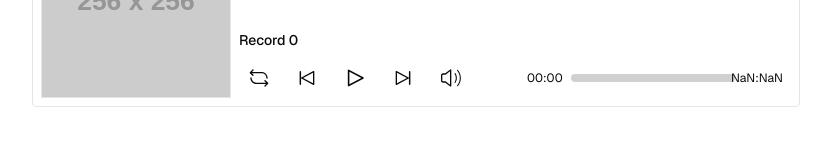
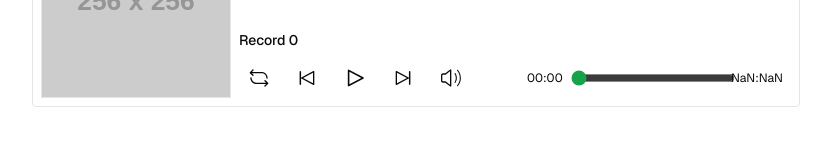
Before and after one commit to kalynbeach/wave-player, a Next.js app: page / in a window 1280 px wide. Shown: the part 443-588 px from the top of the page, without its empty margins (224-1055 px from the left). Built offline with nearby package versions, Linux system fonts and the light colour scheme.

Commit message:
update refs and track-progress-bar

```diff
--- a/src/components/track-controls.tsx
+++ b/src/components/track-controls.tsx
@@ -23,7 +23,8 @@ type TrackControlsProps = {
   previous: () => void;
   next: () => void;
   mute: () => void;
-  rangeInputRef: React.RefObject<HTMLInputElement>;
+  audioRef: React.RefObject<HTMLAudioElement>;
+  progressBarRef: React.RefObject<HTMLInputElement>;
 };
 
 export default function TrackControls({
@@ -38,7 +39,8 @@ export default function TrackControls({
   previous,
   next,
   mute,
-  rangeInputRef,
+  audioRef,
+  progressBarRef,
 }: TrackControlsProps) {
   return (
     <div className="track-controls w-full flex flex-col md:flex-row gap-2 items-center justify-between">
@@ -75,10 +77,10 @@ export default function TrackControls({
       </div>
 
       <TrackProgressBar
-        track={track}
         trackDuration={trackDuration}
         currentTime={currentTime}
-        rangeInputRef={rangeInputRef}
+        audioRef={audioRef}
+        progressBarRef={progressBarRef}
       />
     </div>
   );
--- a/src/components/track-progress-bar.tsx
+++ b/src/components/track-progress-bar.tsx
@@ -5,14 +5,14 @@ import { useState, useEffect } from "react";
 import { Progress } from "@/components/ui/progress"
 
 type TrackProgressBar = {
-  track: Track;
   trackDuration: number;
   currentTime: number;
-  rangeInputRef: React.RefObject<HTMLInputElement>;
+  audioRef: React.RefObject<HTMLAudioElement>;
+  progressBarRef: React.RefObject<HTMLInputElement>;
 };
 
-export default function TrackProgressBar({ track, trackDuration, currentTime, rangeInputRef }: TrackProgressBar) {
-  const [progress, setProgress] = useState<number>(0);
+export default function TrackProgressBar({ trackDuration, currentTime, audioRef, progressBarRef }: TrackProgressBar) {
+  // const [progress, setProgress] = useState<number>(0);
 
   function formatTime(time: number): string {
     if (time === 0) return `00:00`;
@@ -24,13 +24,10 @@ export default function TrackProgressBar({ track, trackDuration, currentTime, ra
   }
 
   function onProgressBarChange(event: React.ChangeEvent<HTMLInputElement>) {
-    console.log(`[TrackProgressBar] onProgressBarChange: `, event.target.value);
+    console.log(`[TrackProgressBar] onProgressBarChange: `, parseInt(event.target.value));
+    if (!audioRef.current) return;
+    audioRef.current.currentTime = parseInt(event.target.value);
   }
-
-  // useEffect(() => {
-  //   console.log(`[TrackProgressBar] currentTime: `, currentTime);
-  //   console.log(`[TrackProgressBar] trackDuration: `, trackDuration);
-  // }, [currentTime, trackDuration]);
 
   return (
     <div className="track-progress-bar w-full flex flex-row items-center justify-between">
@@ -41,18 +38,19 @@ export default function TrackProgressBar({ track, trackDuration, currentTime, ra
 
       {/* Progress Bar */}
       <div className="w-full flex flex-row items-center justify-center">
-        {/* <input
+        <input
           type="range"
-          ref={rangeInputRef}
-          defaultValue={0}
+          ref={progressBarRef}
           onChange={onProgressBarChange}
+          value={currentTime}
+          max={Math.round(trackDuration)}
           className="w-full accent-green-600 dark:accent-green-400"
+        />
+        {/* <Progress
+          value={progress}
+          max={Math.round(trackDuration)}
+          className="accent-green-600 dark:accent-green-400"
         /> */}
-        <Progress
-          value={currentTime}
-          max={trackDuration}
-          className="accent-green-600 dark:accent-green-400"
-        />
       </div>
 
       {/* Track Duration */}
--- a/src/components/wave-player.tsx
+++ b/src/components/wave-player.tsx
@@ -21,10 +21,11 @@ export default function WavePlayer({ id, playlist }: WavePlayerProps) {
   const [volume, setVolume] = useState<number>(1);
 
   const audioRef = useRef<HTMLAudioElement | null>(null);
+  const progressBarRef = useRef<HTMLInputElement>(null);
+
   const audioContextRef = useRef<AudioContext | null>(null);
-  const audioSourceNodeRef = useRef<MediaElementAudioSourceNode | null>(null);
-  const audioGainNodeRef = useRef<GainNode | null>(null);
-  const progressBarRef = useRef<HTMLInputElement>(null);
+  // const audioSourceNodeRef = useRef<MediaElementAudioSourceNode | null>(null);
+  // const audioGainNodeRef = useRef<GainNode | null>(null);
 
   useEffect(() => {
     if (!audioContextRef.current) {
@@ -34,10 +35,6 @@ export default function WavePlayer({ id, playlist }: WavePlayerProps) {
     if (!audioRef.current) return;
     setTrackDuration(audioRef.current.duration);
   }, []);
-
-  // useEffect(() => {
-  //   if (!audioContextRef.current || !audioRef.current) return;
-  // }, [track]);
 
   function onLoadedMetadata() {
     console.log(`[WavePlayer] onLoadedMetadata called.`);
@@ -122,7 +119,8 @@ export default function WavePlayer({ id, playlist }: WavePlayerProps) {
           previous={previousTrack}
           next={nextTrack}
           mute={toggleMute}
-          rangeInputRef={progressBarRef}
+          audioRef={audioRef}
+          progressBarRef={progressBarRef}
         />
       </div>
     </div>
```
